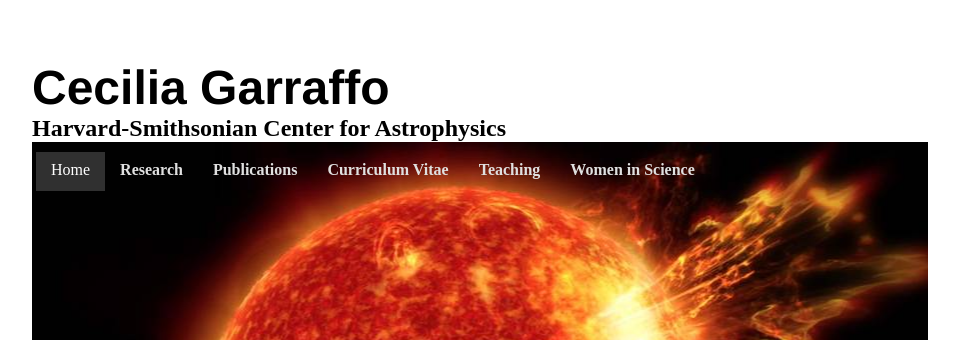
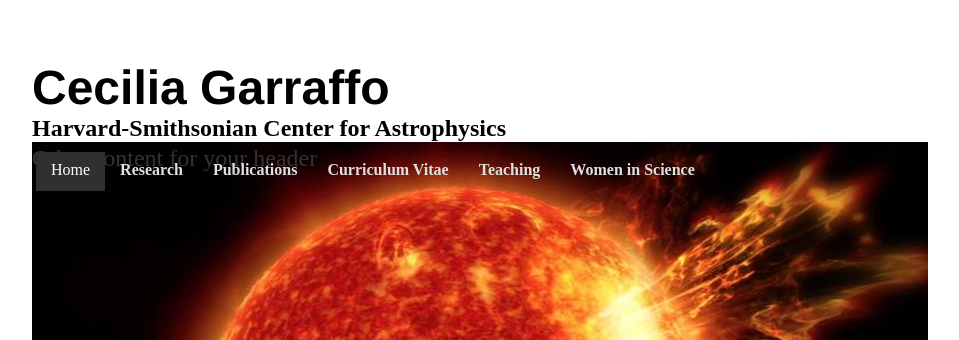
Before and after one commit to cgarraffo/camel, a Jekyll site: the page index.html, which Jekyll copies as it is, in a window 1280 px wide. Shown: the top 340 px of the page, without its empty margins (160-1119 px from the left). Built offline with Jekyll 4.4.1, drawn with Linux system fonts in a browser that asks for light colours.

Commit message:
Update index.html

```diff
--- a/index.html
+++ b/index.html
@@ -9,8 +9,10 @@
  </head>
 <body>
 <div id="header">
-</div>
-
+          <div class="wrap">
+               <p>Other content for your header</p>
+          </div>
+     </div>
 <div id="menu">
 <ul>
    <li class='current'><a href="index.html">Home</a></li>
```
